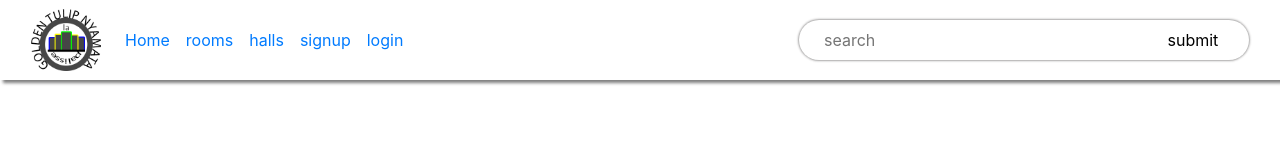
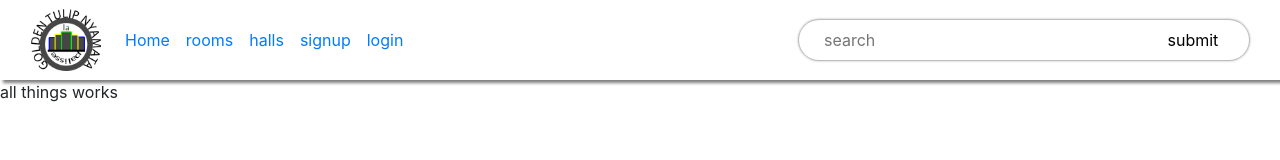
Before and after one commit to Christian-pprogrammer/hotel-booking-frontend, an Angular app: page / in a window 1280 px wide. Shown: the top 160 px of the page. Built offline with nearby package versions, Linux system fonts and the light colour scheme.

Commit message:
check if working

```diff
--- a/src/app/app.component.html
+++ b/src/app/app.component.html
@@ -1 +1,2 @@
 <app-navbar></app-navbar>
+all things works
```
